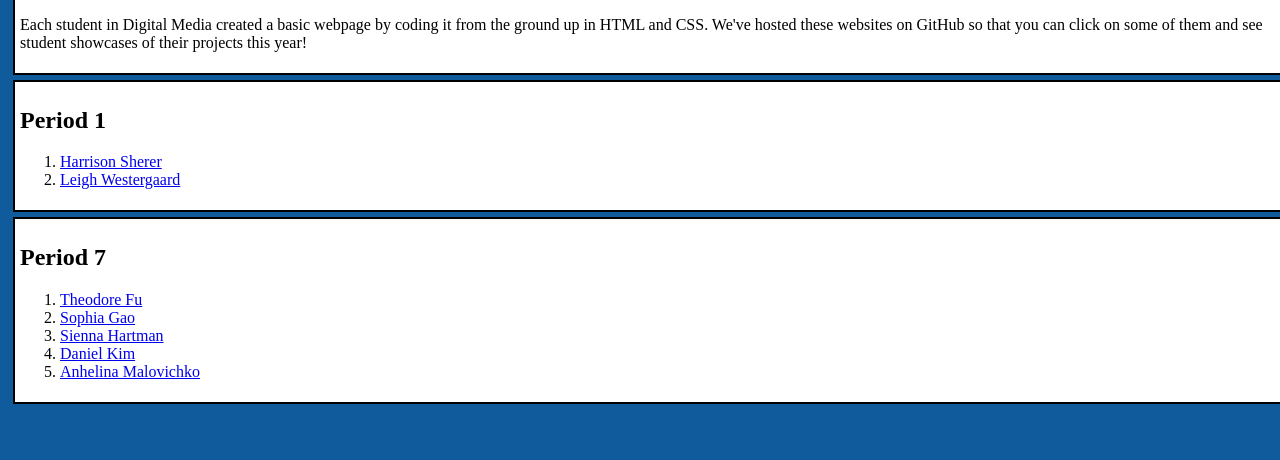
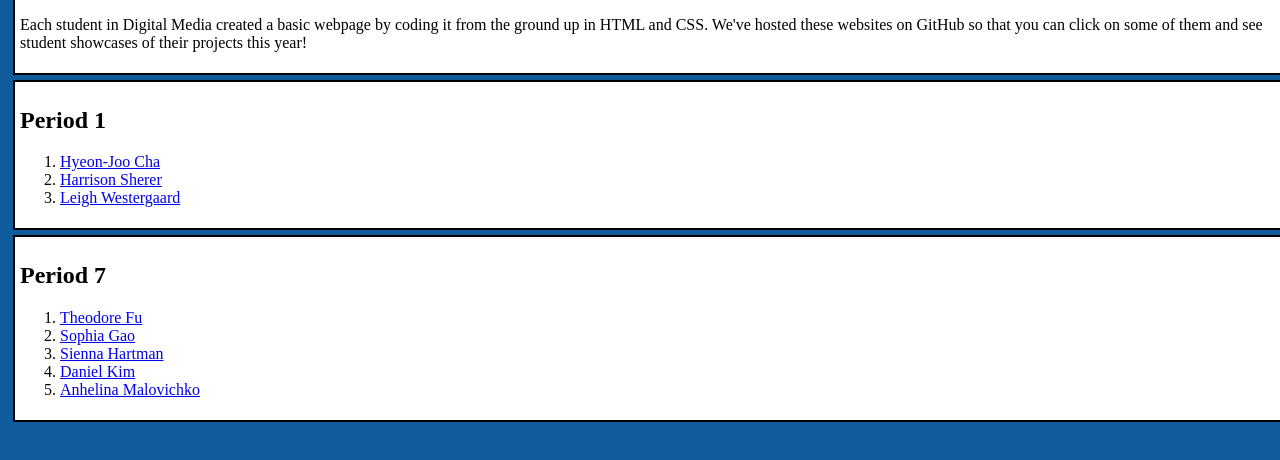
Before and after one commit to warrenzeng15/Digital-Media-25-Website-Hub, a plain HTML site: page index.html in a window 1280 px wide. Shown: the part 120-580 px from the top of the page. Drawn offline with Linux system fonts and the light colour scheme.

Commit message:
Update index.html

```diff
--- a/index.html
+++ b/index.html
@@ -25,6 +25,7 @@
 
       </p>
 		<ol>
+		<li><a href = "https://atorkerp.github.io/hyeonjoocportfolio/">Hyeon-Joo Cha</a></li>
 		<li><a href ="https://forharrisonbaby.github.io/Digital-Media/">Harrison Sherer</a></li>
 		<li><a href = "https://leighw14.github.io/Digital-Media-Website/">Leigh Westergaard</a></li>
 		</ol>
```
